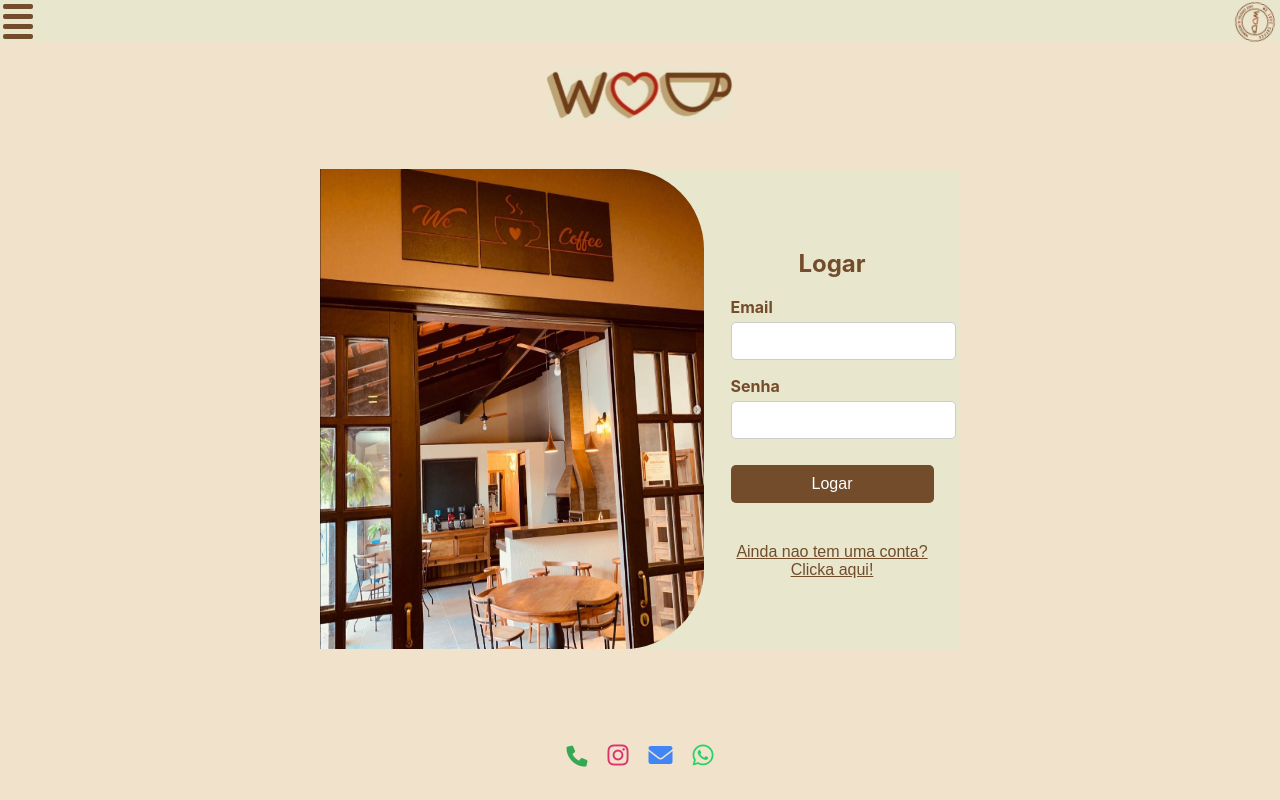
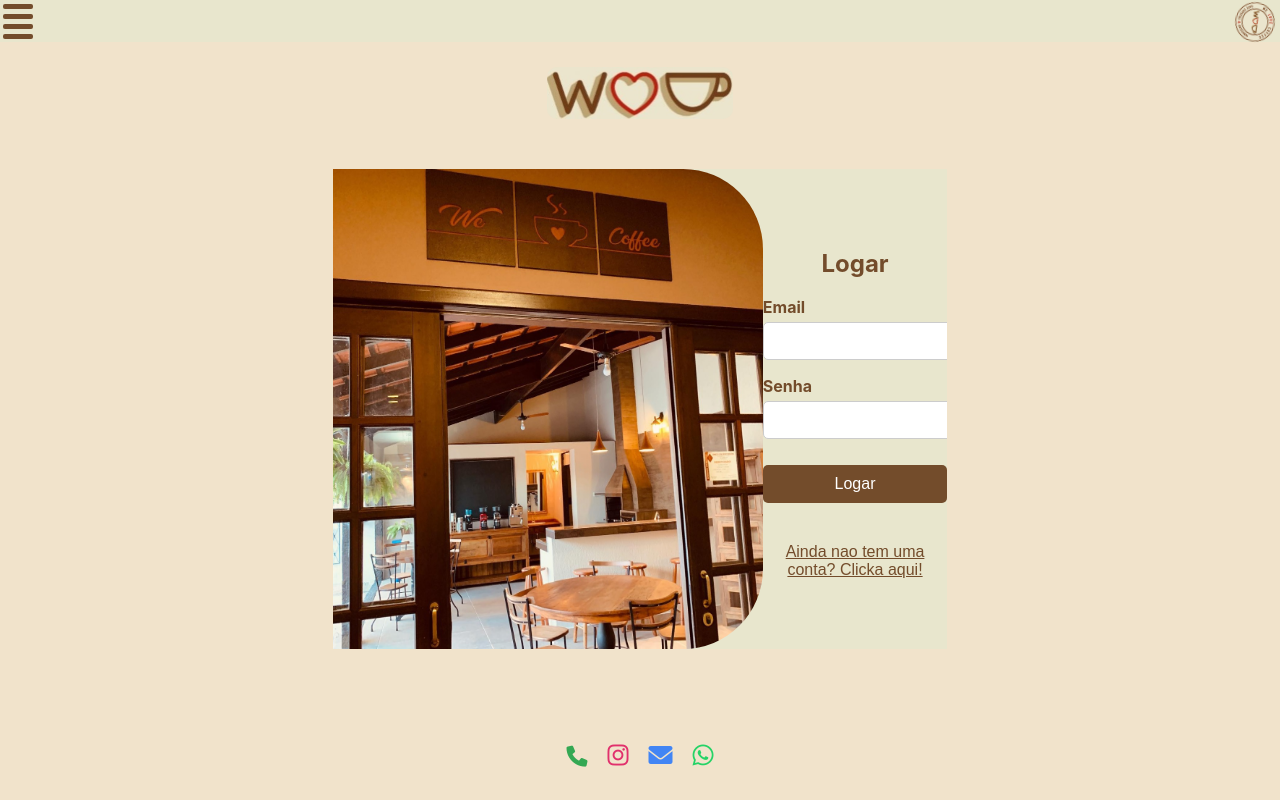
Before and after one commit to fpfrances/coffee_website, a React (Create React App) app: page /orders in a window 1280 px wide. Built offline with nearby package versions, Linux system fonts and the light colour scheme.

Commit message:
resize the picture due to picture change

```diff
--- a/src/pages/orders.css
+++ b/src/pages/orders.css
@@ -1,7 +1,7 @@
 /* Centralizes the form */
 .auth-container {
     display: flex;
-    width: 50%;
+    width: 48%;
     height: 60vh;
     margin-top: 50px;
     background-color: #E8E6CD;
@@ -11,7 +11,7 @@
 }
 
 .foreground-image {
-    width: 60%; /* Ensure it fills the entire container */
+    width: 70%; /* Ensure it fills the entire container */
     height: 100%; /* Ensure it covers the entire height of the container */
     border-radius: 0px 80px 80px 0px;
     z-index: 1; /* Ensure the image is above the form */
@@ -61,26 +61,13 @@
     display: block;
     font-size: 16px;
     color: #734C2B;
+    font-weight: bold;
     margin-bottom: 5px;
 }
 
 /* Styling for the login heading */
 .login-mode, .register-mode {
     color: #734C2B; /* Change this to the color you want for the "Logar" text */
-}
-
-.input-group input {
-    width: 120%;
-    padding: 10px;
-    border: 1px solid #ccc;
-    border-radius: 5px;
-    font-size: 14px;
-    color: #000000;
-}
-
-.input-group label {
-    color: #734C2B; /* Change this to the color you want for all labels */
-    font-weight: bold;
 }
 
 /* Buttons */
@@ -153,6 +140,11 @@
     .toggle-btn {
         text-align: center; /* Align the toggle button text to center */
     }
+}
+
+/* Styling for the login heading */
+.login-mode, .register-mode {
+    color: #734C2B; /* Change this to the color you want for the "Logar" text */
 }
 
 /* Add the transition effect */
@@ -236,7 +228,7 @@
 @media (min-width: 768px) and (max-width: 1024px) { /* For tablets */
     .auth-container {
         width: 70%; /* Reduce the width for tablet screens */
-        height: 70vh; /* Adjust the height */
+        height: 50vh; /* Adjust the height */
         margin-top: 40px;
         overflow: hidden;
     }
@@ -275,7 +267,7 @@
         margin-bottom: 1rem;
         text-align: left;
         width: 100%;
-        color: #734C2B;
+        color: #000000;
     }
 
     .input-group label {
@@ -284,6 +276,11 @@
         color: #734C2B;
         margin-bottom: 5px;
     }
+
+    /* Styling for the login heading */
+.login-mode, .register-mode {
+    color: #734C2B; /* Change this to the color you want for the "Logar" text */
+}
 
     .input-group input {
         width: 100%; /* Full width of input fields */
@@ -313,7 +310,7 @@
     }
 
     .submit-btn:hover {
-        background-color: #aa8565;
+        background-color: #7e6f62;
     }
 
     .toggle-btn {
@@ -326,6 +323,6 @@
     }
 
     .toggle-btn:hover {
-        color: #aa8565;
+        color: #7e6f62;
     }
 }
```
Also changed, not shown: src/assets/welovecoffee.jpg.
